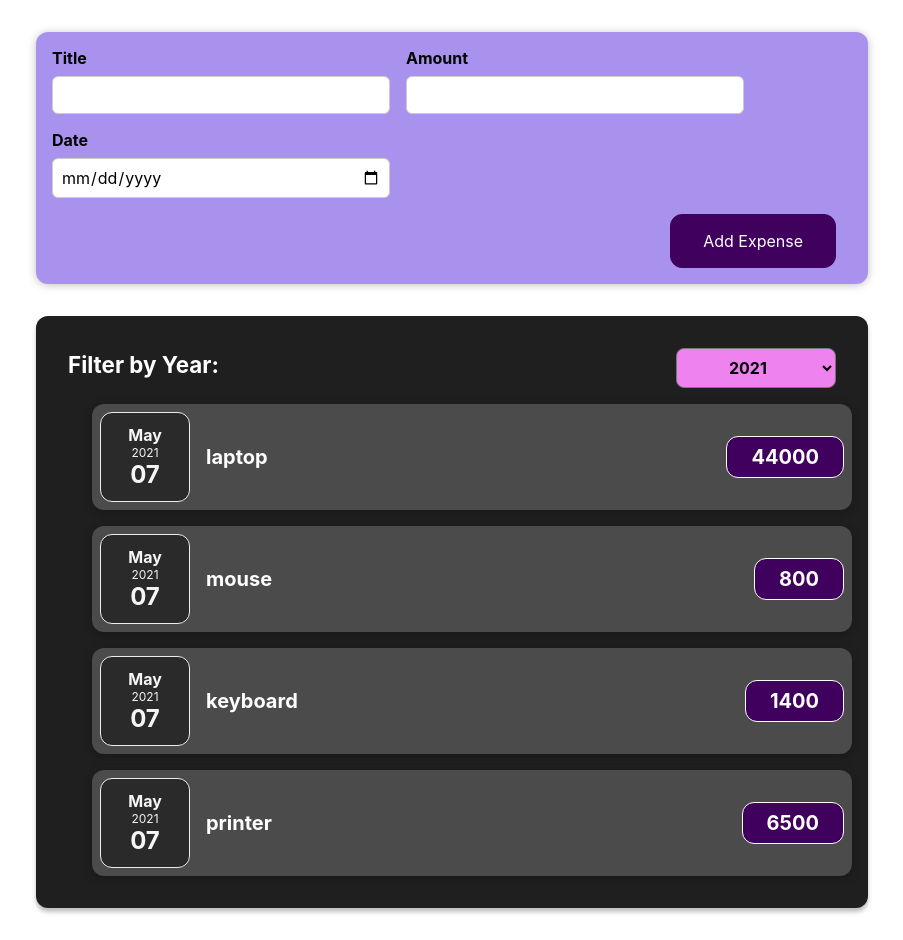
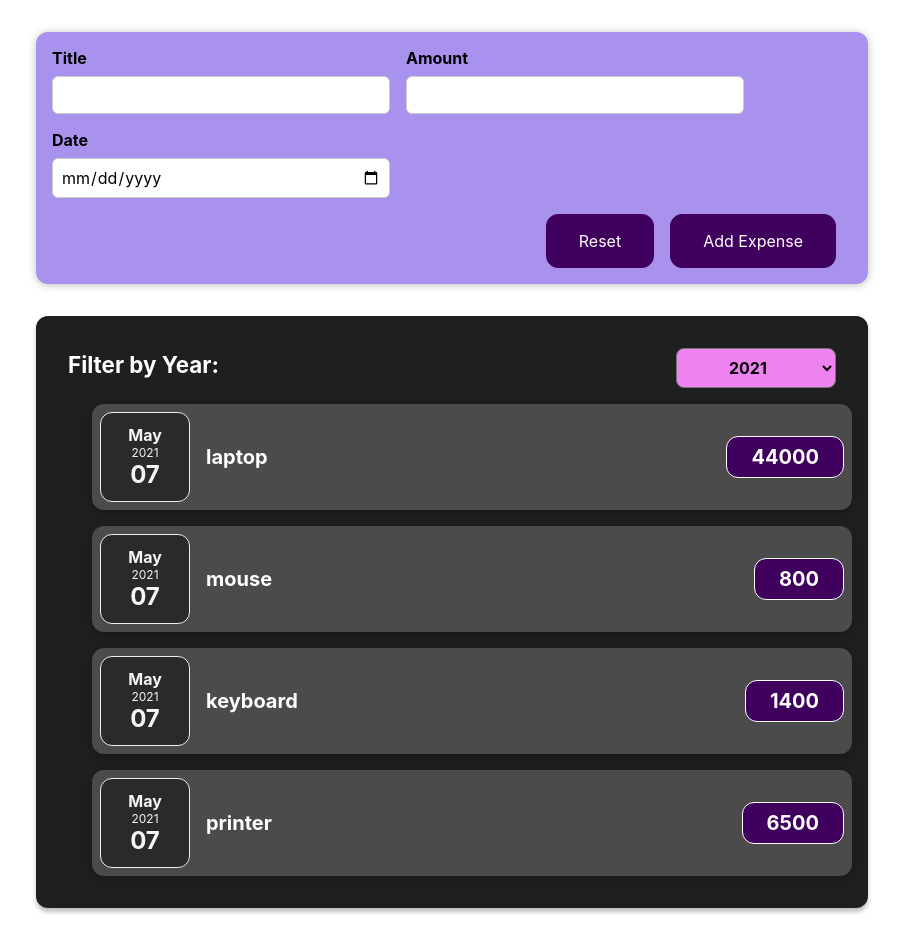
Before and after one commit to sachinmewar/expense-tracker, a React (Create React App) app: page / in a window 1280 px wide. Both pictures are taken after a click on the button "Add New Expense". Shown: the whole page, without its empty margins (188-1091 px from the left). Built offline with nearby package versions, Linux system fonts and the light colour scheme.

Commit message:
Added a reset button which will hide the ExpenseForm

```diff
--- a/src/components/NewExpenses/ExpenseForm.js
+++ b/src/components/NewExpenses/ExpenseForm.js
@@ -35,6 +35,9 @@ const ExpenseForm = (props) => {
     setEnteredAmountHandler('');
   }
 
+  const resetButtonHandler = () => {
+    props.hideButton();
+  };
 
   return (
     <form>
@@ -56,6 +59,7 @@ const ExpenseForm = (props) => {
       </div>
 
       <div className='new-expense__actions'>
+        <button type='reset' onClick={resetButtonHandler}> Reset </button>
         <button type='submit' onClick={clickButtonHandler}>Add Expense</button>
       </div>
     </form>
```
